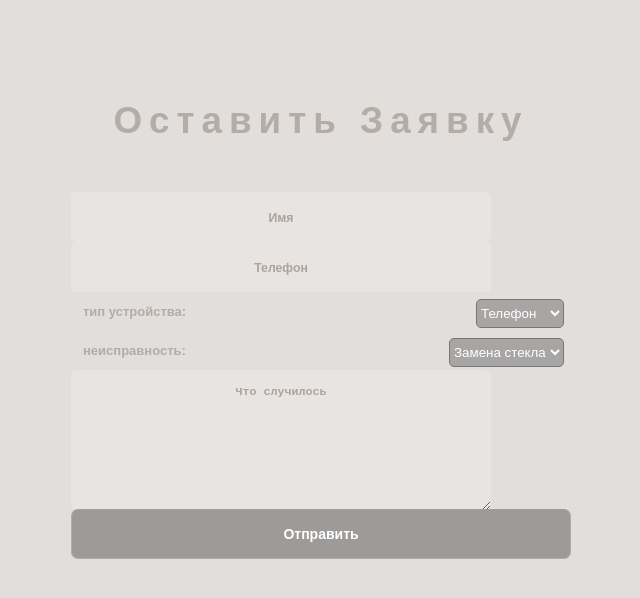
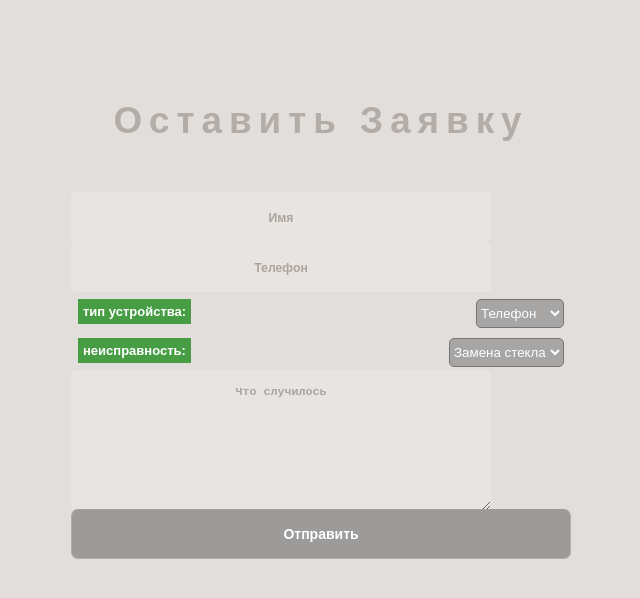
Before and after one commit to j-fix/j-fix.github.io, a plain HTML site: page form/index.html in a window 1280 px wide. Shown: the whole page, without its empty margins (319-959 px from the left). Drawn offline with nearby package versions, Linux system fonts and the light colour scheme; a web font is replaced by a local one.

Commit message:
Update style.css

```diff
--- a/form/css/style.css
+++ b/form/css/style.css
@@ -27,7 +27,8 @@ span {
       padding: 5px 0px 9px 0px;
       display: -webkit-inline-box;
       padding: 5px;
- /* float: left;*/
+     color: #fff;
+    background: #008000b0;
 }
 input:focus::-webkit-input-placeholder, textarea:focus::-webkit-input-placeholder {
   color: #bbb5af;
```
